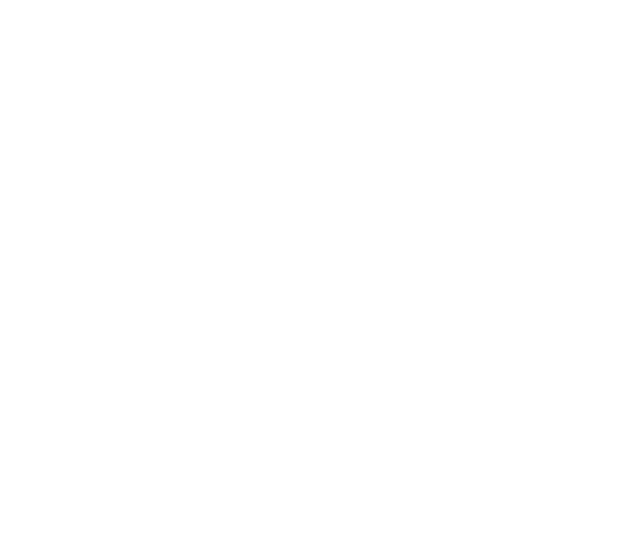
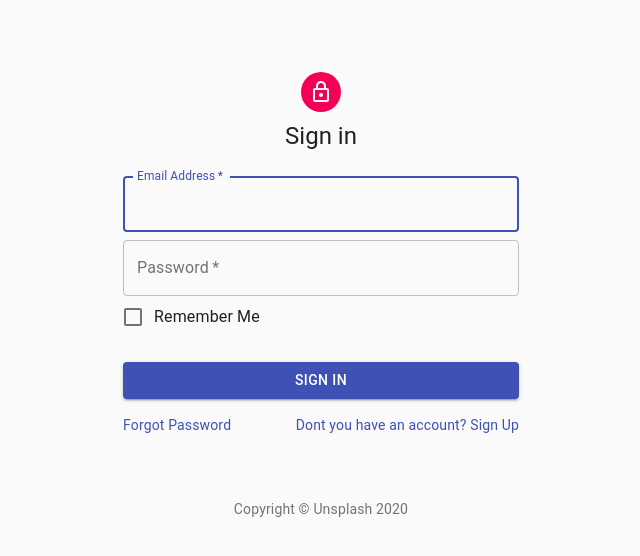
Before and after one commit to NidhitheCoder/unsplash-app, a React (Create React App) app in the folder unsplash-app/: page /login in a window 1280 px wide. Shown: the top 556 px of the page, without its empty margins (319-959 px from the left). Built offline with nearby package versions, Linux system fonts and the light colour scheme.

Commit message:
Login component created

```diff
--- a/unsplash-app/src/App.js
+++ b/unsplash-app/src/App.js
@@ -3,11 +3,13 @@ import './App.css';
 import {Switch,Route} from 'react-router-dom';
 
 import MainPage from './pages/main-page/main-page.component';
+import LoginAndSignUp from './pages/login-and-signUp/login-and-SignUp.component';
 
 function App() {
   return (
    <Switch>
    <Route exact path="/" component={MainPage} />
+   <Route path ="/login" component={LoginAndSignUp} />
    </Switch>
   );
 }
--- /dev/null
+++ b/unsplash-app/src/components/login-component/login.component.jsx
@@ -0,0 +1,112 @@
+import React from "react";
+import "./login.styles.modules.scss";
+import Avatar from "@material-ui/core/Avatar";
+import Button from "@material-ui/core/Button";
+import CssBaseline from "@material-ui/core/CssBaseline";
+import TextField from "@material-ui/core/TextField";
+import FormControlLabel from "@material-ui/core/FormControlLabel";
+import Checkbox from "@material-ui/core/Checkbox";
+import Link from "@material-ui/core/Link";
+import Grid from "@material-ui/core/Grid";
+import Box from "@material-ui/core/Box";
+import LockOutLinedIcon from "@material-ui/icons/LockOutlined";
+import Typography from "@material-ui/core/Typography";
+import { makeStyles } from "@material-ui/core/styles";
+import Container from "@material-ui/core/Container";
+
+const Copyright = () => (
+  <Typography variant="body2" color="textSecondary" align="center">
+    {`Copyright © Unsplash ${new Date().getFullYear()}`}
+  </Typography>
+);
+
+const useStyles = makeStyles(theme => ({
+  paper: {
+    marginTop: theme.spacing(8),
+    display: "flex",
+    flexDirection: "column",
+    alignItems: "center"
+  },
+  avatar: {
+    margin: theme.spacing(1),
+    backgroundColor: theme.palette.secondary.main
+  },
+  form: {
+    width: "100%",
+    marginTop: theme.spacing(1)
+  },
+  submit: {
+    margin: theme.spacing(3, 0, 2)
+  }
+}));
+
+const Login = () => {
+  const classes = useStyles();
+  return (
+    <Container component="main" maxWidth="xs">
+      <CssBaseline />
+      <div className={classes.paper}>
+        <Avatar className={classes.avatar}>
+          <LockOutLinedIcon />
+        </Avatar>
+        <Typography component="h1" variant="h5">
+          Sign in
+        </Typography>
+        <form className={classes.form} noValidate>
+          <TextField
+            variant="outlined"
+            margin="normal"
+            fullWidth
+            required
+            id="email"
+            label="Email Address"
+            name="email"
+            autoComplete="email"
+            autoFocus
+          />
+          <TextField
+            variant="outlined"
+            margin="noraml"
+            fullWidth
+            required
+            id="password"
+            name="password"
+            type="password"
+            label="Password"
+            autoComplete="password"
+          />
+          <FormControlLabel
+            control={<Checkbox value="remember" color="primary" />}
+            label="Remember Me"
+          />
+          <Button
+            type="submit"
+            fullWidth
+            variant="contained"
+            color="primary"
+            className={classes.submit}
+          >
+            Sign in
+          </Button>
+          <Grid container>
+            <Grid item xs>
+              <Link href="#" variant="body2">
+                Forgot Password
+              </Link>
+            </Grid>
+            <Grid item>
+              <Link href="#" variant="body2">
+                {"Dont you have an account? Sign Up"}
+              </Link>
+            </Grid>
+          </Grid>
+        </form>
+      </div>
+      <Box mt={8}>
+        <Copyright />
+      </Box>
+    </Container>
+  );
+};
+
+export default Login;
--- /dev/null
+++ b/unsplash-app/src/pages/login-and-signUp/login-and-SignUp.component.jsx
@@ -0,0 +1,10 @@
+import React from 'react';
+import  './login-and-signUp.styles.modules.scss';
+
+import Login from '../../components/login-component/login.component';
+
+const LoginAndSignUp = () => (
+    <Login />
+);
+
+export default LoginAndSignUp;
```
Also changed, not shown: unsplash-app/src/components/login-component/login.styles.modules.scss (added), unsplash-app/src/pages/login-and-signUp/login-and-signUp.styles.modules.scss (added).
